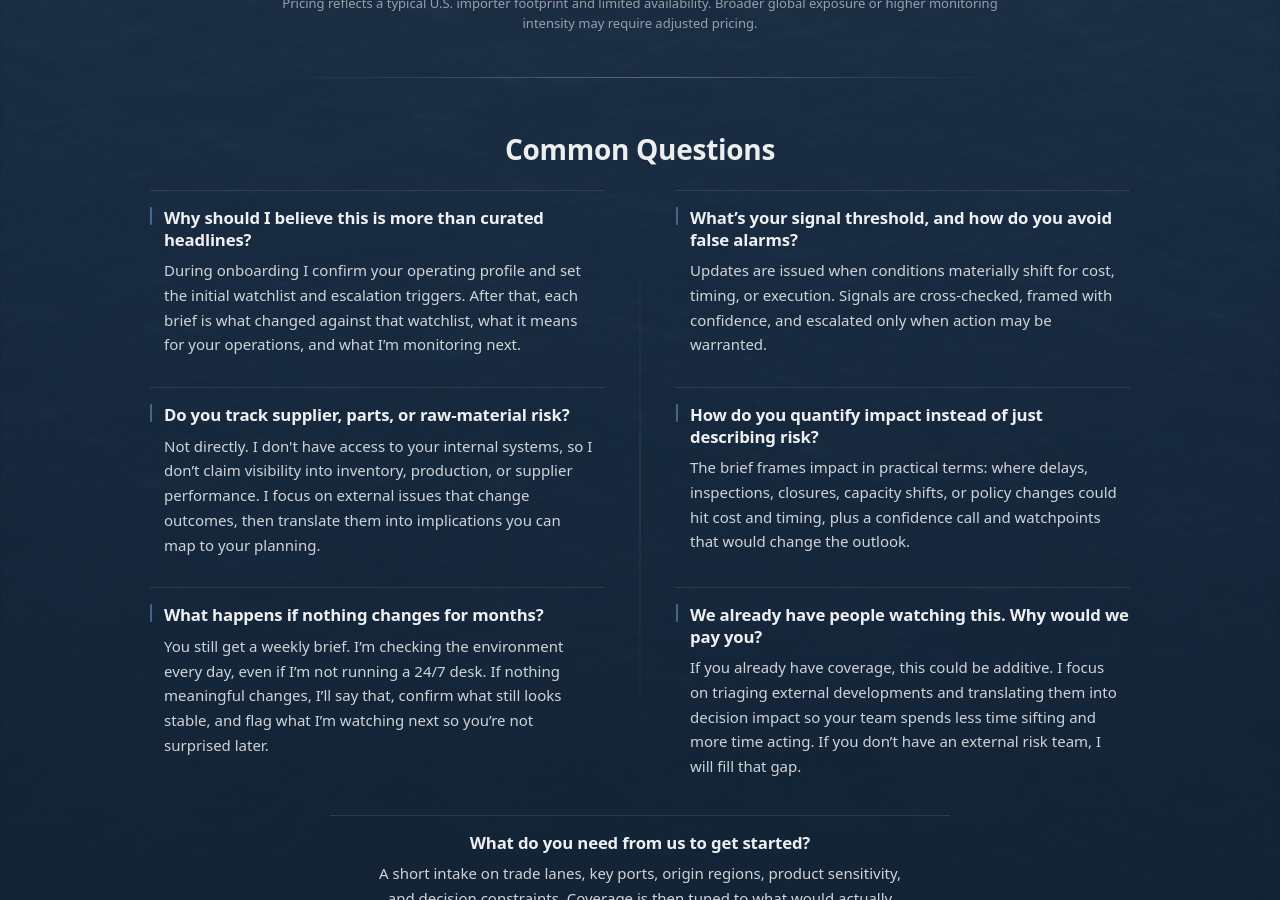
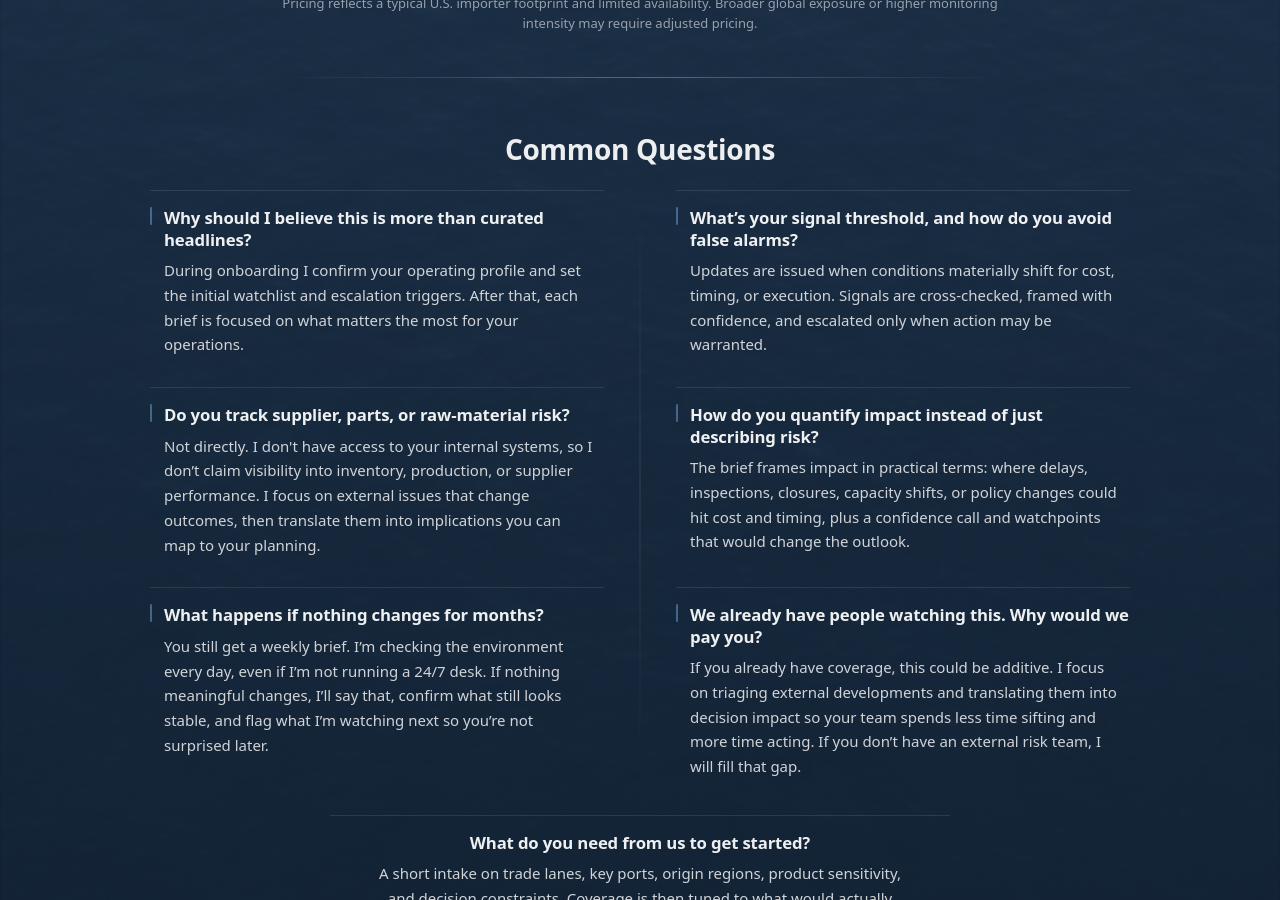
Before and after one commit to importrisk/import-risk-intelligence-site, a Jekyll site: the page built from method.html, in a window 1280 px wide and 900 px high, scrolled down 1940 px. Built offline with Jekyll 4.4.1, drawn with Linux system fonts in a browser that asks for light colours.

Commit message:
Update method.html

```diff
--- a/method.html
+++ b/method.html
@@ -261,7 +261,7 @@ css: /method.css?v=100
     <div class="mp-faq-item" role="listitem">
       <h4 class="mp-q">Why should I believe this is more than curated headlines?</h4>
       <p class="mp-a">
-        During onboarding I confirm your operating profile and set the initial watchlist and escalation triggers. After that, each brief is what changed against that watchlist, what it means for your operations, and what I’m monitoring next.
+        During onboarding I confirm your operating profile and set the initial watchlist and escalation triggers. After that, each brief is focused on what matters the most for your operations.
       </p>
     </div>
 
```
